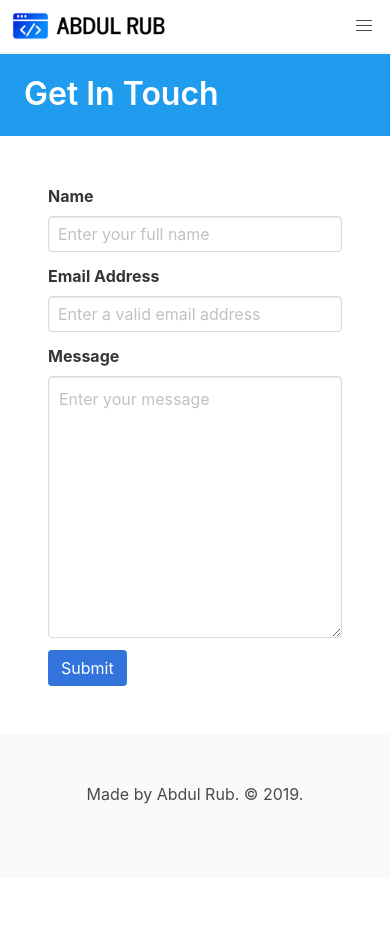
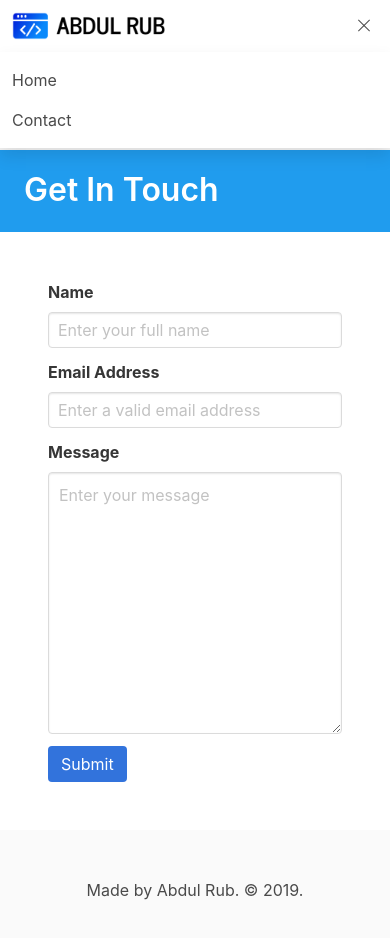
Before and after one commit to AbdulRubRayyan/website, a plain HTML site: page contact.html in a window 390 px wide. Both pictures are taken after a click on the button 364 px from the left and 26 px from the top of the page. Before the commit the page ends 878 px from the top, so only its background shows below. Drawn offline with nearby package versions, Linux system fonts and the light colour scheme.

Commit message:
contact navbar

```diff
--- a/contact.html
+++ b/contact.html
@@ -109,7 +109,21 @@
     <!-- END OF FOOTBAR SECTION -->
 
 
-    <!-- <script src="js/script.js"></script> -->
+   <script>
+        document.addEventListener('DOMContentLoaded', () => {
+            const $navbarBurgers = Array.prototype.slice.call(document.querySelectorAll('.navbar-burger'), 0);
+            if ($navbarBurgers.length > 0) {
+            $navbarBurgers.forEach( el => {
+                el.addEventListener('click', () => {
+                const target = el.dataset.target;
+                const $target = document.getElementById(target);
+                el.classList.toggle('is-active');
+                $target.classList.toggle('is-active');
+                });
+            });
+            }
+        });
+    </script>
 
 
 </body>
```
